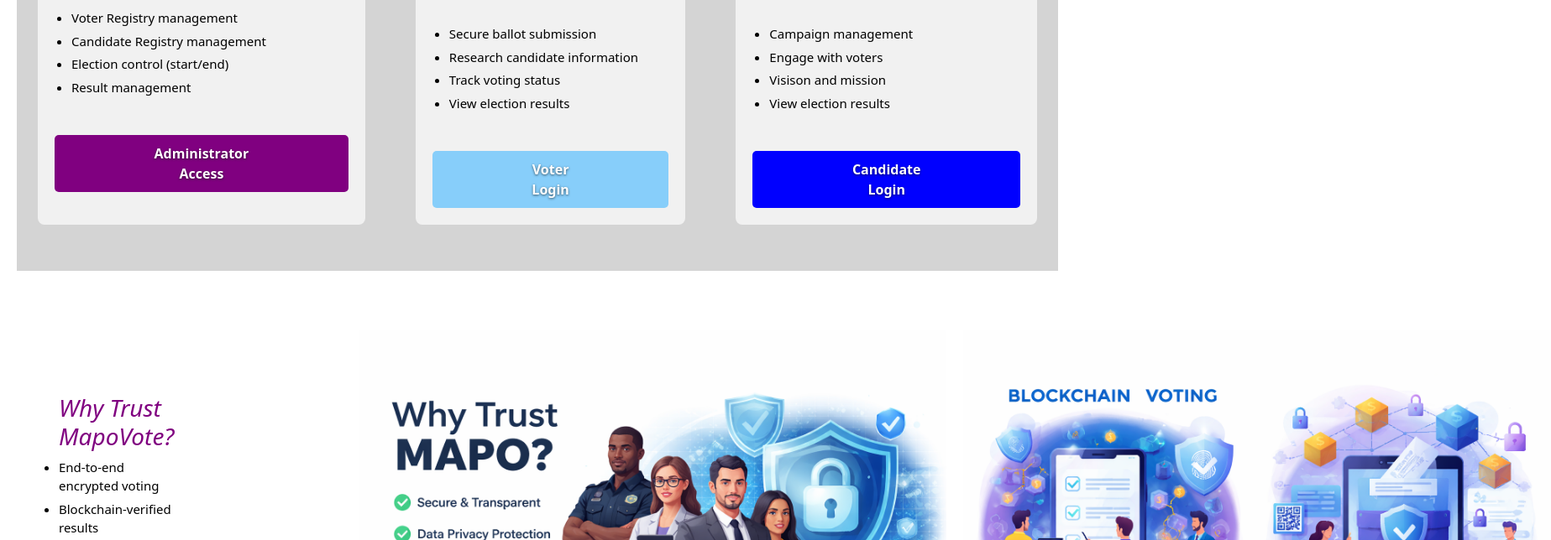
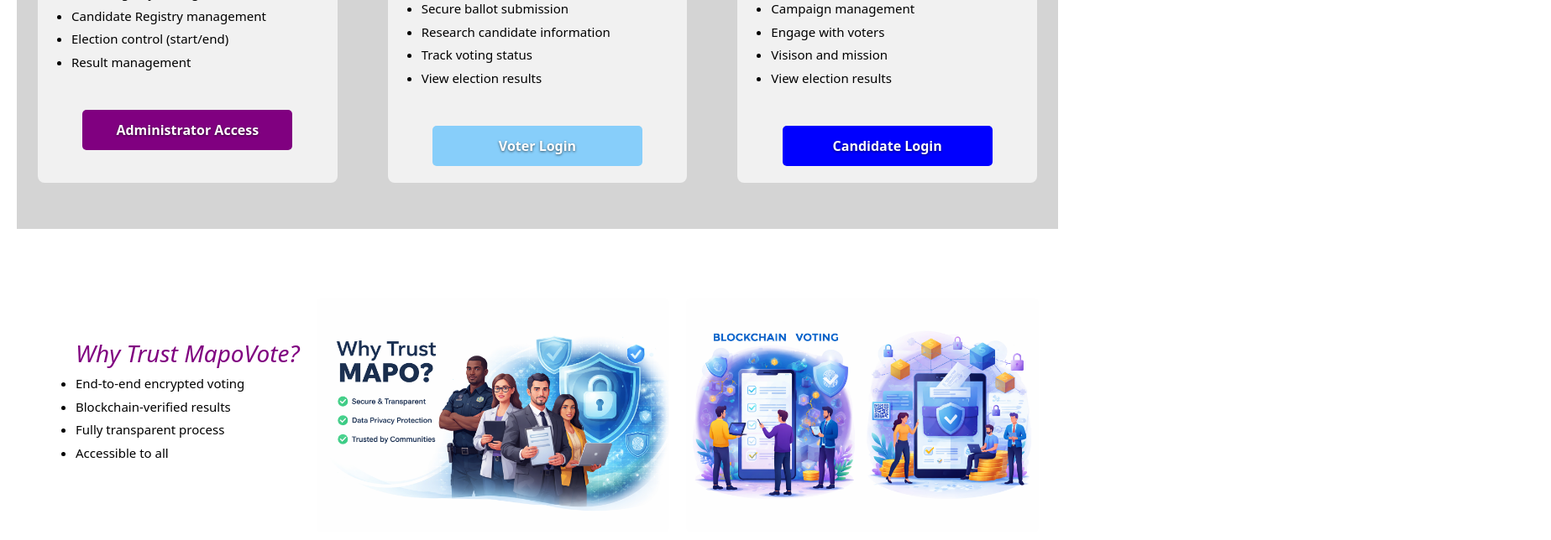
Before and after one commit to danstevemukulupi/BLOCKCHAIN-BASED-SECURED-ELECTRONIC-VOTING-DAPP, a React (Create React App) app in the folder dappvoting/: page / in a window 1280 px wide. Shown: the part 660-1304 px from the top of the page at 84% size, 1847 px wide, since content can reach past the window. Built offline with nearby package versions, Linux system fonts and the light colour scheme.

Commit message:
total candidate fixing

```diff
--- a/dappvoting/src/pages/Dashboard.css
+++ b/dappvoting/src/pages/Dashboard.css
@@ -48,6 +48,20 @@
     margin: 0 auto;
     padding: 0 20px;
 }
+
+
+.App {
+    min-height: 100vh;
+    display: flex;
+    flex-direction: column;
+
+}
+
+.body {
+    height: 80%;
+}
+
+
 .App-header{
     background-color: white;
 }
@@ -65,11 +79,13 @@
 
 .admin-section {
     display: grid;
-    grid-template-columns: auto auto auto;
+
+    grid-template-columns: repeat(auto-fit, minmax(250px, 1fr));
+
     background-color: hsl(0, 0%, 83%);
     padding: 5px;
     gap: 20px;
-    width: 100%;
+    width: auto;
     margin-top: 70px;
     margin-bottom: 70px;
 
@@ -83,9 +99,10 @@
      text-align: center;
      border-radius: 8px;
      margin-top: 50px;
-     margin-left: 20px;
-     margin-right: 20px;
+     margin: 20px;
      margin-bottom: 50px;
+
+
 
 
 
@@ -130,13 +147,16 @@
     background-color: purple;
     color: white;
     border: none;
-    padding: 10px 100px;
+    padding: 12px 20px;
     font-size: 16px;
     border-radius: 5px;
     cursor: pointer;
     margin-top: 30px;
     text-shadow: 0 1px 3px rgba(0,0,0,0.6);
     font-weight: 600;
+
+    width: 100%;
+    max-width: 250px;
 
 
 }
@@ -148,7 +168,7 @@
     background-color:  lightskyblue;
     color: white;
     border: none;
-    padding: 10px 100px;
+    padding: 12px 20px;
     font-size: 16px;
     border-radius: 5px;
     cursor: pointer;
@@ -156,20 +176,28 @@
     text-shadow: 0 1px 3px rgba(0,0,0,0.6);
     font-weight: 600;
 
+    width: 100%; /* fill container*/
+    max-width: 250px; /*dont get too big on desktop*/
+
 
 }
 .candidate-btn {
     background-color: blue;
     color: white;
     border: none;
-    padding: 10px 100px;
+    padding: 12px 20px;
     font-size: 16px;
     border-radius: 5px;
     cursor: pointer;
     margin-top: 30px;
     text-shadow: 0 1px 3px rgba(0,0,0,0.6);
     font-weight: 600;
+
+    width: 100%;
+    max-width: 250px;
 }
+
+
 
 .Information-section {
     background-color: white;
@@ -177,13 +205,11 @@
     display: flex;
     align-items: center;
     gap: 20px;
+    padding: 12px 20px;
 }
 
-.information-section img {
-    width: 400px;
-    height: auto;
-    border-radius: 8px;
-}
+
+
 
 .trust-info {
     color: purple;
@@ -196,8 +222,17 @@
     font-size: 15px;
     margin-left: 30px;
     margin-bottom: 60px;
-    padding-right: 200px;
+
 }
+
+.response-img {
+   width: 35%;
+    height: auto;
+
+    border-radius: 8px;
+    margin-bottom: 30px;
+}
+
 
 .footer {
     background-color: lightgray;
--- a/dappvoting/src/pages/Dashboard.js
+++ b/dappvoting/src/pages/Dashboard.js
@@ -439,8 +439,8 @@
                <li>Accessible to all</li>
              </ul>
 
-              <img src="./pics/Trust-security-mapo.png" alt="trust" width={700} />
-              <img src="./pics/voter-candidate.png" alt="trust" width={700} />
+              <img src="./pics/Trust-security-mapo.png" alt="trust" className="response-img" />
+              <img src="./pics/voter-candidate.png" alt="trust" className="response-img" />
 
 
 
@@ -555,6 +555,9 @@
         </div>*/}
       </header>
 
+      <div className="dash-section">
+      </div>
+
       <footer className="footer-final">
         <div className='footer-container'>
 
```
